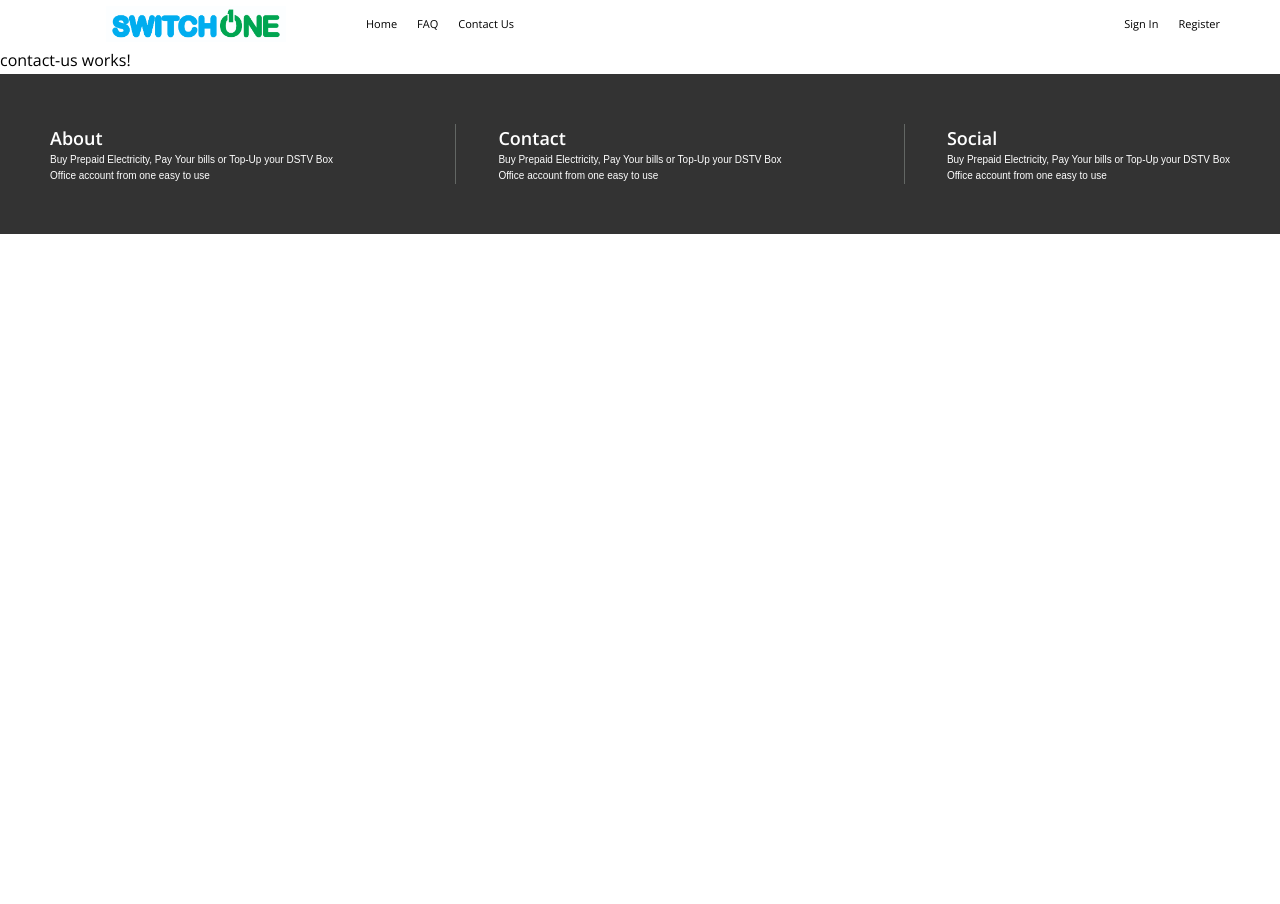
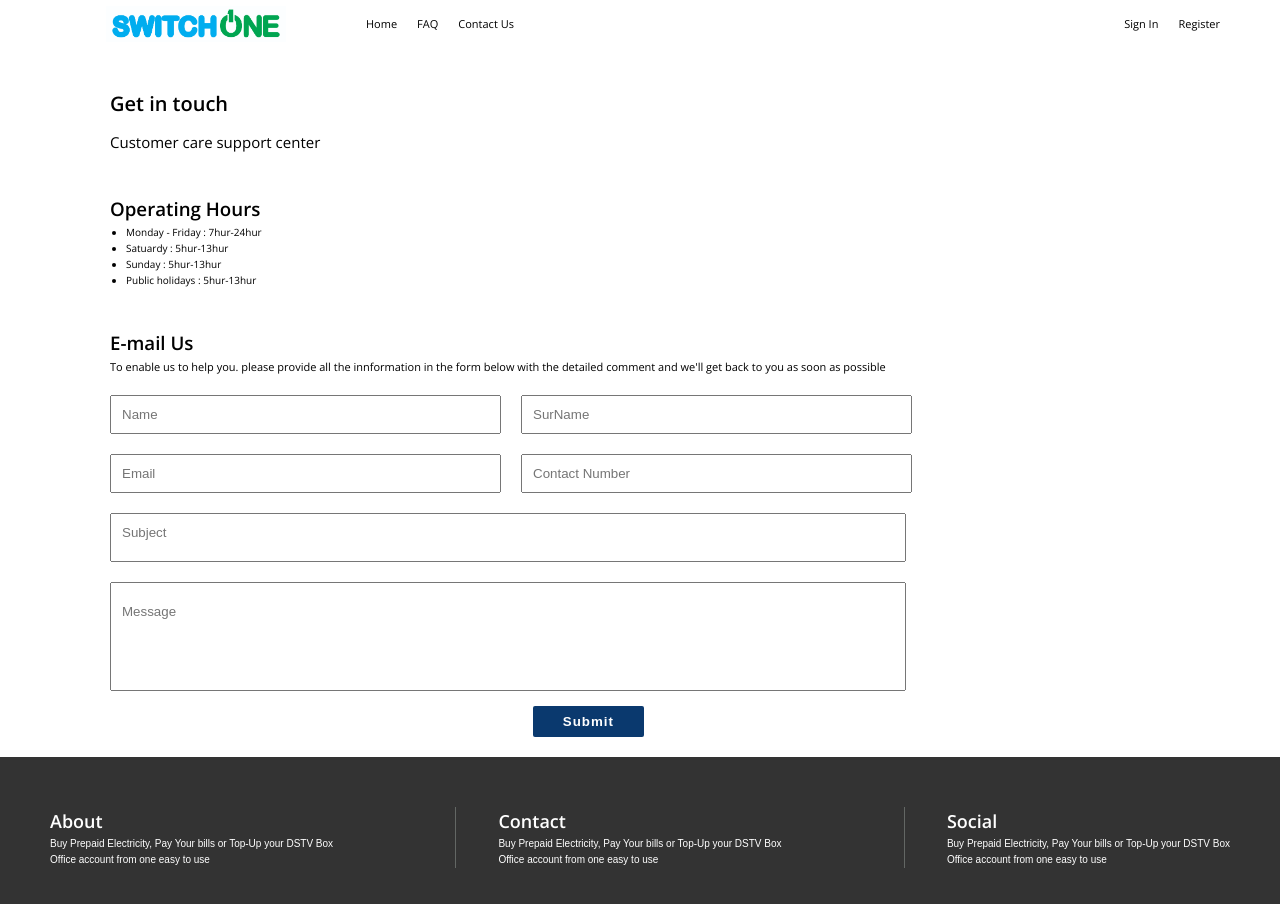
Before and after one commit to faridullah1/switchOne, an Angular app: page /features in a window 1280 px wide. Both pictures are taken after a click on the item "Contact Us". Shown: the top 904 px of the page. Before the commit the page ends 800 px from the top, so only its background shows below. Built offline with nearby package versions, Linux system fonts and the light colour scheme.

Commit message:
contact us page

```diff
--- a/src/app/components/contact-us/contact-us.component.html
+++ b/src/app/components/contact-us/contact-us.component.html
@@ -1 +1,58 @@
-<p>contact-us works!</p>
+<div class="container">
+	<h1 class="heading">Get in touch</h1>
+	<p class="description">Customer care support center</p>
+
+	<h3 class="sub-heading">Operating Hours</h3>
+	<ul class="list">
+		<li>Monday - Friday : 7hur-24hur</li>
+		<li>Satuardy : 5hur-13hur</li>
+		<li>Sunday : 5hur-13hur</li>
+		<li>Public holidays : 5hur-13hur</li>
+	</ul>
+
+	<h3 class="sub-heading">E-mail Us</h3>
+	<p class="sub-description">To enable us to help you. please provide all the innformation in the form below with the detailed comment and we'll get back to you as soon as possible</p>
+
+	<form class="contact-form">
+
+		<div class="form-input">
+			<div class="name">
+				<input class="input-field" type="text" name="name" placeholder="Name" id="name" required>
+			</div>
+
+			<div class="surname">
+				<input class="input-field" type="text" name="name" placeholder="SurName" id="surname" required>
+			</div>
+
+		</div>
+
+		<div class="form-input">
+			<div class="email">
+				<input class="input-field" type="email" name="name" placeholder="Email" id="Email" required>
+			</div>
+
+			<div class="contact-number">
+				<input class="input-field" type="number" name="name" placeholder="Contact Number" id="Number" required>
+			</div>
+
+		</div>
+
+		<div class="form-input">
+			<div class="subject">
+				<input type="text" name="name" placeholder="Subject" id="Subject" required>
+			</div>
+
+		</div>
+
+		<div class="form-input">
+			<div class="Message">
+				<input type="text" name="name" placeholder="Message" id="Subject" required>
+			</div>
+
+		</div>
+
+		<div class="btn">
+			<button class="submit">Submit</button>
+		</div>
+	</form>
+</div>
--- a/src/app/components/contact-us/contact-us.component.scss
+++ b/src/app/components/contact-us/contact-us.component.scss
@@ -0,0 +1,81 @@
+.container {
+    width:80%;
+    padding-left: 11rem;
+    padding-bottom: 2rem;
+
+    .heading{
+        font-size: 2rem;
+        margin-top: 4rem;
+    }
+
+    .description {
+        font-size: 1.5rem;
+        margin-top: 1rem;
+        font-weight: 500;
+    }
+
+    .list {
+        margin-left: 1.6rem;
+
+        li{
+            font-size: 1rem;
+        }
+    }
+
+    .sub-heading {
+        margin-top: 4rem;
+    }
+
+    .sub-description {
+        font-size: 1.1rem;
+        font-weight: 500;
+    }
+
+	.contact-form {
+		display: flex;
+		flex-direction: column;
+
+		.form-input {
+			display: flex;
+			gap: 2rem;
+			padding-top: 2rem;
+
+			.input-field {
+				padding: 1rem 20rem 1rem 1rem;
+			}
+
+			.subject {
+
+				input {
+					padding: 1rem 60.5rem 2rem 1rem;
+				}
+			}
+
+			.Message {
+
+				input {
+					padding: 2rem 60.5rem 7rem 1rem;
+				}
+			}
+
+		}
+
+		.btn {
+			display: flex;
+			justify-content: right;
+			margin-right: 49rem;
+			margin-top: 1.5rem;
+
+			.submit {
+				padding: 0.8rem 3rem 0.8rem 3rem;
+				background-color: var(--color-primary);
+				color: #fff;
+				border: none;
+				border-radius: 2px;
+				font-weight: 600;
+				letter-spacing: 1px;
+			}
+		}
+
+	}
+}
```
